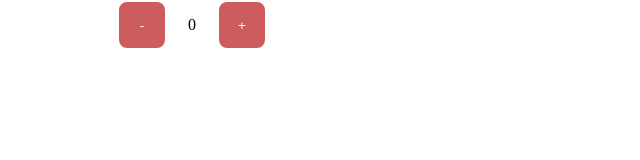
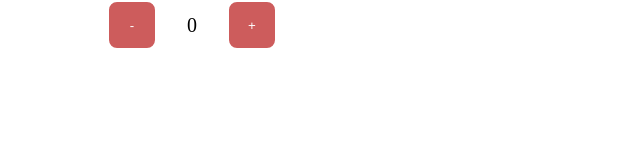
Before and after one commit to heda024/Counter, a plain HTML site: page index.html in a window 1280 px wide. Shown: the whole page, without its empty margins (0-640 px from the left). Drawn offline with Linux system fonts and the light colour scheme.

Commit message:
style counter-value

```diff
--- a/style.css
+++ b/style.css
@@ -10,6 +10,16 @@
 	justify-content: center;
 }
 
+.counter-value{
+	height: 50px;
+    min-width: 70px;
+    border-radius: 10px;
+    font-size: 20px;
+    display: flex;
+    justify-content: center;
+    align-items: center;
+}
+
 .decrement, .increment{
 	height: 50px;
 	width: 50px;
@@ -19,11 +29,3 @@
 	background-color: indianred;
 	color: white;
 }
-
-.counter-value{
-	height: 50px;
-	width: 50px;
-	display: flex;
-	justify-content: center;
-	align-items: center;
-}
```
